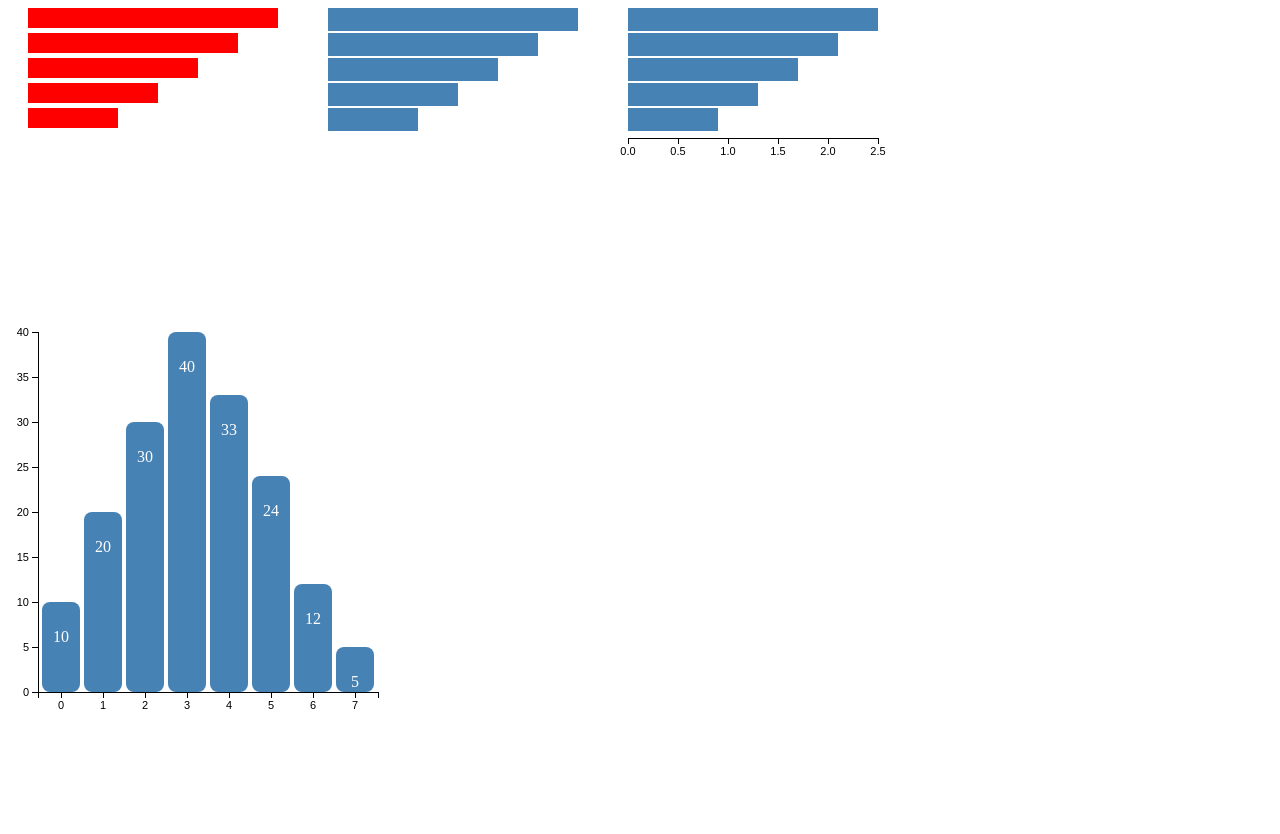
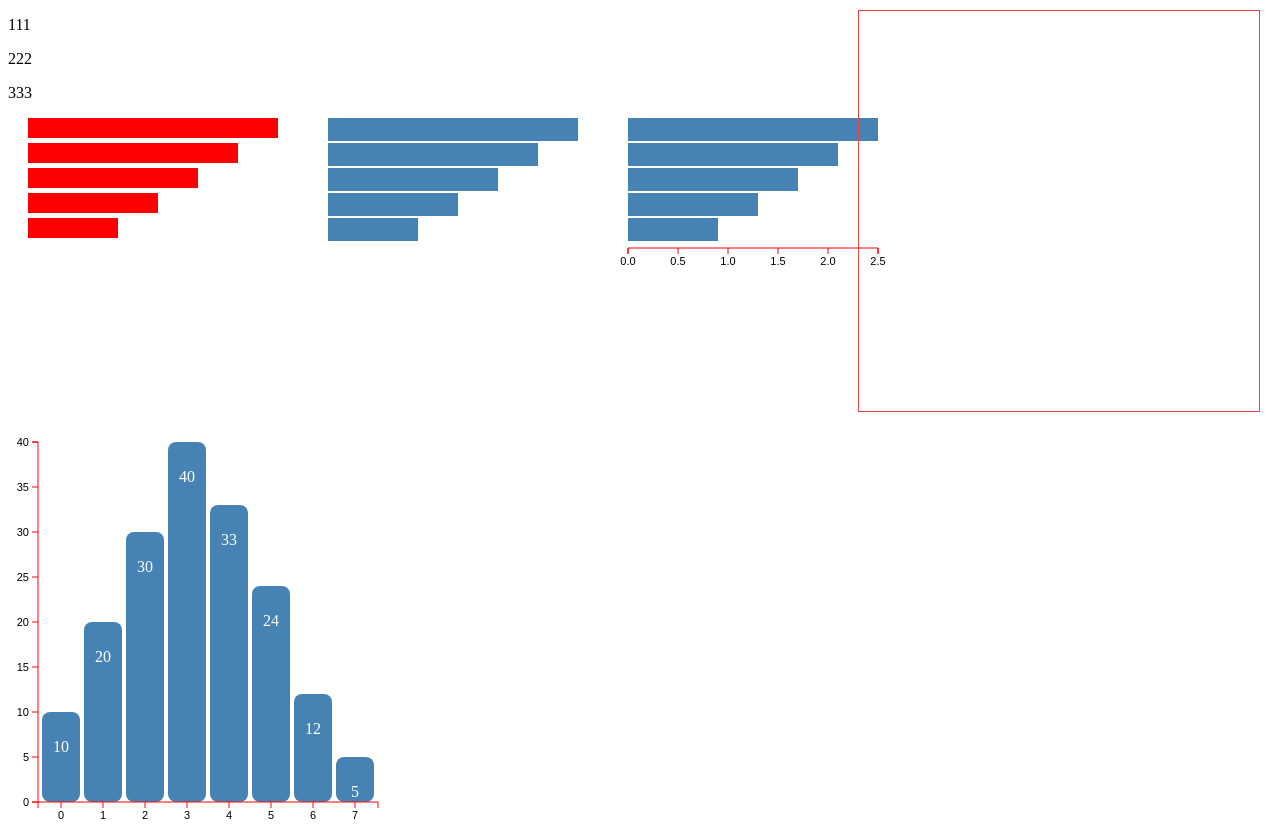
Before and after one commit to chuckma/d3JsDemo, a plain HTML site: page simple-chart.html in a window 1280 px wide. Before the commit the page ends 800 px from the top, so only its background shows below. Drawn offline with Linux system fonts and the light colour scheme.

Commit message:
添加demo测试样例

```diff
--- a/simple-chart.html
+++ b/simple-chart.html
@@ -2,14 +2,22 @@
 <html lang="en">
 <head>
     <meta charset="UTF-8">
-    <title>Title</title>
+    <title>D3JS Demo Test</title>
     <script src="d3js/d3.v3.js"></script>
     <script src="javascript/demo.js"></script>
     <style>
+        #content{
+            position: fixed;
+            right: 20px;
+            top: 10px;
+            width: 400px;
+            height: 400px;
+            border:solid 1px #eb4543;
+        }
         .axis path,
         .axis line{
             fill: none;
-            stroke: black;
+            stroke: #ff0000;  //black
             shape-rendering: crispEdges;    //  svg 的 渲染模式
         }
 
@@ -25,16 +33,20 @@
             fill: white;
             text-anchor: middle;
         }
-
     </style>
 
 </head>
 <body>
+<div id="content"></div>
+<p>111</p>
+<p>222</p>
+<p>333</p>
 <script>
     drawSimpleBar();
     drawScaleDemo();
     drawAxisDemo();
     drawEntireBar();
+    updateEnterExit();
 </script>
 </body>
 </html>
```
